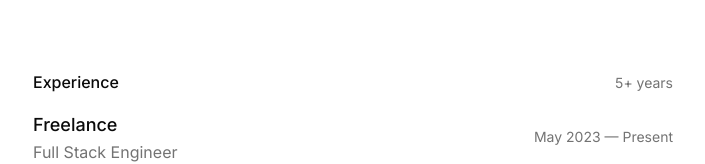
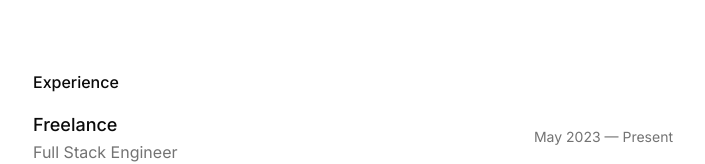
Before and after one commit to brijeshmarch16/portfolio, a Next.js app: page / in a window 1280 px wide. Shown: the part 858-1022 px from the top of the page, without its empty margins (287-992 px from the left). Built offline with nearby package versions, Linux system fonts and the light colour scheme.

Commit message:
Remove experience duration label

```diff
--- a/src/components/experience.tsx
+++ b/src/components/experience.tsx
@@ -22,12 +22,9 @@ export function Experience() {
       aria-labelledby="experience-heading"
       className="flex flex-col gap-4"
     >
-      <div className="flex items-baseline justify-between gap-4">
-        <h2 id="experience-heading" className="text-base font-medium">
-          Experience
-        </h2>
-        <p className="text-sm text-muted-foreground">5+ years</p>
-      </div>
+      <h2 id="experience-heading" className="text-base font-medium">
+        Experience
+      </h2>
 
       <div>
         {experience.map((item) => (
```
